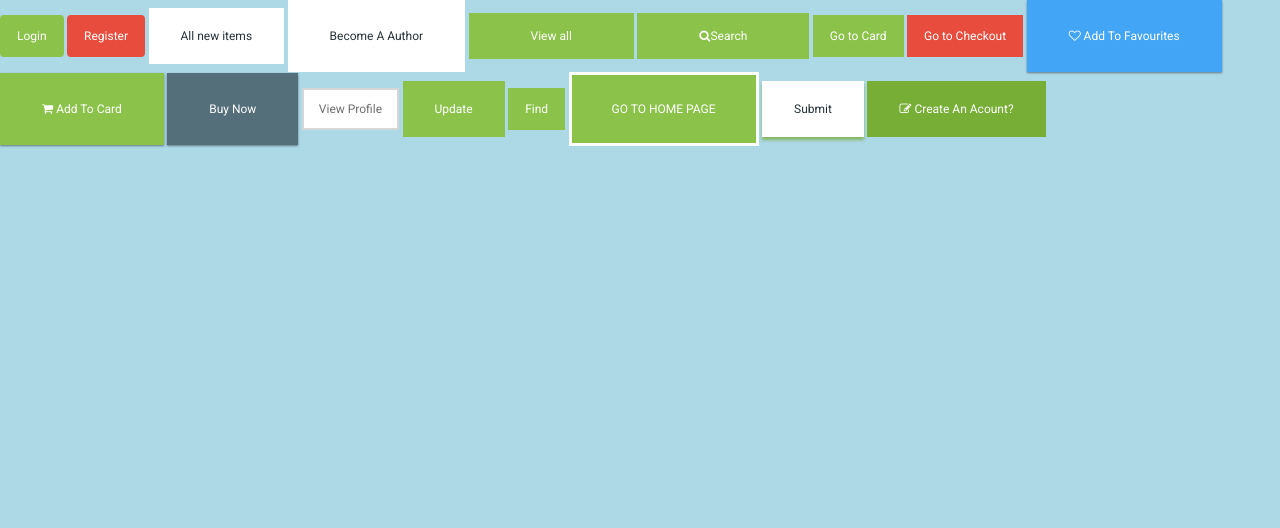
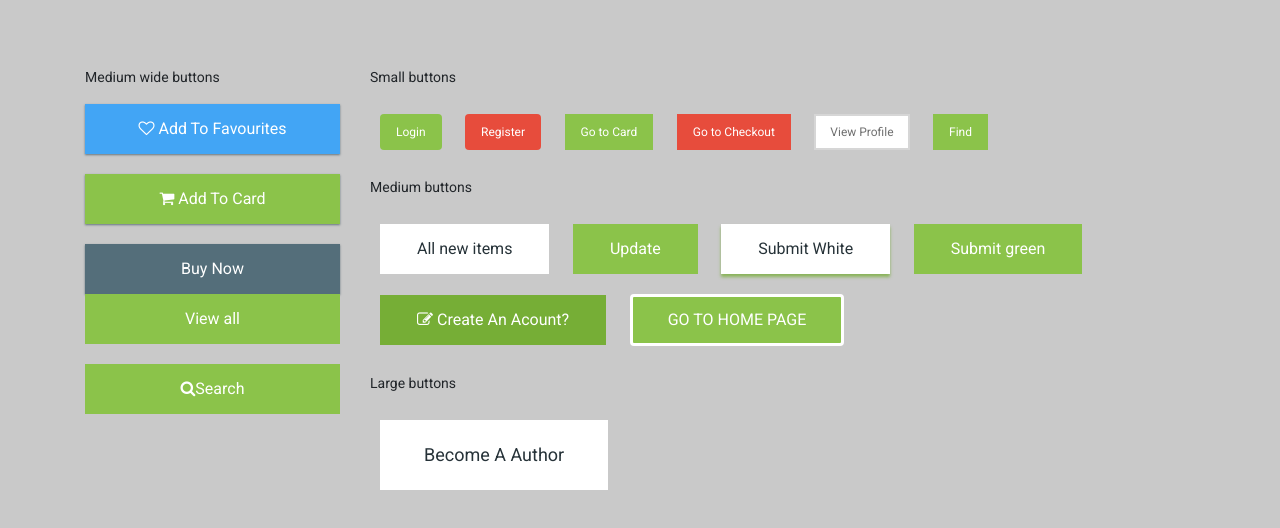
Before and after one commit to gkichan/online-market, a website: page app/buttons.component.html in a window 1280 px wide. Drawn offline with nearby package versions, Linux system fonts and the light colour scheme.

Commit message:
Навел порядок в кнопках

```diff
--- a/app/buttons.component.html
+++ b/app/buttons.component.html
@@ -22,28 +22,77 @@
     <link rel="stylesheet" href="css/components/buttons.component.css">
     <style>
         body {
-            background-color: lightblue;
+            background-color: #c9c9c9;
+        }
+        .btn-wide + .btn-wide {
+            margin-top: 20px;
+        }
+        .container {
+            margin-top: 50px;
+        }
+        .title-md {
+            margin-top: 20px;
+            margin-bottom: 20px;
+        }
+        .col-9 .btn-custom {
+            margin: 10px;
         }
     </style>
 </head>
 <body>
+    <div class="container">
+        <div class="row">
+            <div class="col-3">
+                <div class="aside-card">
+                    <div class="aside-card-title title-black title-md font-bold">
+                        <span>Medium wide buttons</span>
+                    </div>
+                    <button class="btn-custom btn-md btn-wide btn-blue btn-shadow"><i class="fa fa-heart-o"></i> Add To Favourites </button>
+                    <button class="btn-custom btn-md btn-wide btn-green btn-shadow"><i class="fa fa-shopping-cart"></i> Add To Card </button>
+                    <button class="btn-custom btn-md btn-wide btn-darkblue btn-shadow">Buy Now</button>
+                </div>
+                <button class="btn-custom btn-md btn-wide btn-green ">View all</button>
+                <button class="btn-custom btn-md btn-wide btn-green "><i class="fa fa-search"></i>Search</button>
+            </div>
+            <div class="col-9">
+                <div class="small-buttons">
+                    <div class="title-md">
+                        <span>Small buttons</span>
+                    </div>
                     <button class="btn-custom btn-sm btn-green btn-radius">Login</button>
                     <button class="btn-custom btn-sm btn-red btn-radius">Register</button>
-    <button class="btn-custom btn-md btn-white">All new items</button>
-    <button class="btn-custom btn-lg btn-white">Become A Author</button>
-    <button class="btn-custom btn-wide btn-green ">View all</button>
-    <button class="btn-custom btn-wide btn-green "><i class="fa fa-search btn-fa-icon"></i>Search</button>
                     <button class="btn-custom btn-sm btn-green">Go to Card</button>
                     <button class="btn-custom btn-sm btn-red">Go to Checkout</button>
-    <button class="btn-custom btn-lg btn-blue btn-huge-padding btn-shadow"><i class="fa fa-heart-o btn-fa-icon"></i> Add To Favourites </button>
-    <button class="btn-custom btn-lg btn-green btn-huge-padding btn-shadow"><i class="fa fa-shopping-cart btn-fa-icon"></i> Add To Card </button>
-    <button class="btn-custom btn-lg btn-darkblue btn-huge-padding btn-shadow"> Buy Now </button>
                     <button class="btn-custom btn-sm btn-white btn-border-grey">View Profile</button>
-    <button class="btn-custom btn-md btn-green btn-large-padding">Update</button>
                     <button class="btn-custom btn-sm btn-green">Find</button>
-    <button class="btn-custom btn-lg btn-green btn-border-white btn-large-padding">GO TO HOME PAGE</button>
-    <button class="btn-custom btn-md btn-white btn-large-padding btn-shadow-submit">Submit</button>
-    <button class="btn-custom btn-md btn-darkgreen btn-large-padding"><i class="fa fa-pencil-square-o btn-fa-icon"></i> Create An Acount?</button>
+                </div>
+                <!-- /.small-buttons -->
+                <div class="medium-buttons">
+                    <div class="title-md">
+                        <span>Medium buttons</span>
+                    </div>
+                    <button class="btn-custom btn-md btn-white">All new items</button>
+                    <button class="btn-custom btn-md btn-green">Update</button>
+                    <button class="btn-custom btn-md btn-white btn-shadow-submit">Submit White</button>
+                    <button class="btn-custom btn-md btn-green">Submit green</button>
+                    <button class="btn-custom btn-md btn-darkgreen">
+                        <i class="fa fa-pencil-square-o"></i> Create An Acount?</button>
+                    <button class="btn-custom btn-md btn-green btn-border-white btn-radius">GO TO HOME PAGE</button>
+                </div>
+                <!-- /.medium-buttons -->
+                <div class="large-buttons">
+                    <div class="title-md">
+                        <span>Large buttons</span>
+                    </div>
+                    <button class="btn-custom btn-lg btn-white">Become A Author</button>
+                </div>
+                <!-- /.large-buttons -->
+            </div>
+        </div>
+
+
+
+    </div>
 
     <!-- Optional JavaScripts -->
 <!-- jQuery first, then Popper.js, then Bootstrap JS -->
--- a/app/css/components/buttons.component.css
+++ b/app/css/components/buttons.component.css
@@ -1,61 +1,64 @@
 /* ===== BUTTONS START ===== */
-.btn-custom{
+.btn-custom {
     display: inline-block;
-    padding: 10px;
     font-weight: 400;
-    font-size: 12px;
+    line-height: 1;
     border-radius: 0;
     color: #fff;
     border: 2px solid transparent;
 }
-.btn-radius{
-    border-radius: 4px;
+.btn-custom.btn-sm {
+    font-size: 12px;
+    padding: 10px 14px;
 }
-.btn-sm{
-    padding: 10px 15px;
+.btn-custom.btn-md {
+    font-size: 16px;
+    padding: 15px 35px;
 }
-.btn-wide{
-    padding: 15px 60px;
+.btn-custom.btn-lg {
+    font-size: 18px;
+    padding: 24px 42px;
 }
-.btn-md{
-    padding: 20px 30px;
+.btn-custom.btn-wide {
+    display: block;
+    width: 100%;
 }
-.btn-lg{
-    padding: 25px 40px;
-}
-.btn-green{
+.btn-green {
     background-color: #8bc34a;
 }
-.btn-red{
+.btn-red {
     background-color: #e74c3c;
 }
-.btn-white{
+.btn-white {
     color: #263238;
     background-color: #fff;
 }
-.btn-blue{
+.btn-blue {
     background-color: #42a5f5;
 }
-.btn-darkblue{
+.btn-darkblue {
     background-color: #546e7a;
 }
-.btn-border-grey{
-    border: 2px solid #d6d6d6;
-    color: #707070;
-}
-.btn-darkgreen{
+.btn-darkgreen {
     background-color: #76ae36;
 }
 .btn-border-white {
     border: 3px solid #fff;
     color: #fff;
 }
-.btn-shadow-submit{
+.btn-border-grey {
+    border: 2px solid #d6d6d6;
+    color: #707070;
+}
+.btn-shadow-submit {
     -webkit-box-shadow: 0px 3px 3px 0px rgba(118, 174, 54, .75);
             box-shadow: 0px 3px 3px 0px rgba(118, 174, 54, .75);
 }
-.btn-shadow{
+.btn-shadow {
     -webkit-box-shadow: 0px 1px 2px 0px rgba(69, 90, 100, .75);
             box-shadow: 0px 1px 2px 0px rgba(69, 90, 100, .75);
 }
+.btn-radius {
+    border-radius: 4px;
+}
 /* ===== BUTTONS END ===== */
--- a/app/css/reset.css
+++ b/app/css/reset.css
@@ -42,7 +42,6 @@ input:focus,
 textarea:focus,
 button:focus {
     outline: none;
-    border: none;
 }
 input[type="submit"] {
     cursor: pointer;
--- a/source/css/components/buttons.component.css
+++ b/source/css/components/buttons.component.css
@@ -1,59 +1,62 @@
 /* ===== BUTTONS START ===== */
-.btn-custom{
+.btn-custom {
     display: inline-block;
-    padding: 10px;
     font-weight: 400;
-    font-size: 12px;
+    line-height: 1;
     border-radius: 0;
     color: #fff;
     border: 2px solid transparent;
 }
-.btn-radius{
-    border-radius: 4px;
+.btn-custom.btn-sm {
+    font-size: 12px;
+    padding: 10px 14px;
 }
-.btn-sm{
-    padding: 10px 15px;
+.btn-custom.btn-md {
+    font-size: 16px;
+    padding: 15px 35px;
 }
-.btn-wide{
-    padding: 15px 60px;
+.btn-custom.btn-lg {
+    font-size: 18px;
+    padding: 24px 42px;
 }
-.btn-md{
-    padding: 20px 30px;
+.btn-custom.btn-wide {
+    display: block;
+    width: 100%;
 }
-.btn-lg{
-    padding: 25px 40px;
-}
-.btn-green{
+.btn-green {
     background-color: #8bc34a;
 }
-.btn-red{
+.btn-red {
     background-color: #e74c3c;
 }
-.btn-white{
+.btn-white {
     color: #263238;
     background-color: #fff;
 }
-.btn-blue{
+.btn-blue {
     background-color: #42a5f5;
 }
-.btn-darkblue{
+.btn-darkblue {
     background-color: #546e7a;
 }
-.btn-border-grey{
-    border: 2px solid #d6d6d6;
-    color: #707070;
-}
-.btn-darkgreen{
+.btn-darkgreen {
     background-color: #76ae36;
 }
 .btn-border-white {
     border: 3px solid #fff;
     color: #fff;
 }
-.btn-shadow-submit{
+.btn-border-grey {
+    border: 2px solid #d6d6d6;
+    color: #707070;
+}
+.btn-shadow-submit {
     box-shadow: 0px 3px 3px 0px rgba(118, 174, 54, .75);
 }
-.btn-shadow{
+.btn-shadow {
     box-shadow: 0px 1px 2px 0px rgba(69, 90, 100, .75);
 }
+.btn-radius {
+    border-radius: 4px;
+}
 /* ===== BUTTONS END ===== */
--- a/source/css/reset.css
+++ b/source/css/reset.css
@@ -41,7 +41,6 @@ input:focus,
 textarea:focus,
 button:focus {
     outline: none;
-    border: none;
 }
 input[type="submit"] {
     cursor: pointer;
```
Lines whose indentation alone changed are shown as unchanged.
